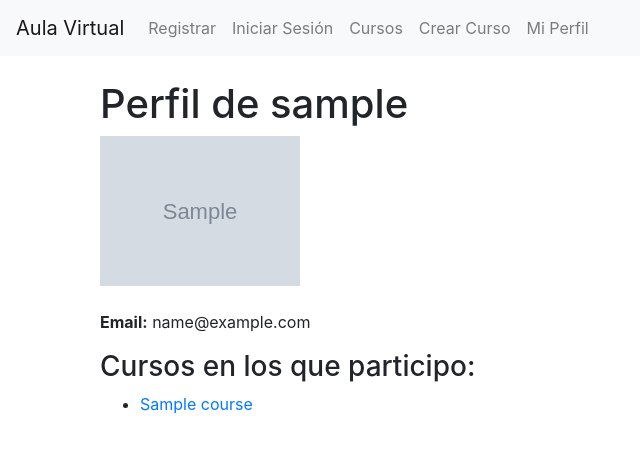
After one commit to GabyCostilla/Aula-Virtual, a Flask app: page /profile in a window 1280 px wide. The commit adds this page. Shown: the top 453 px of the page, without its empty margins (0-640 px from the left). Run offline with Flask 3, Linux system fonts and the light colour scheme; a user stored in the database is signed in; tables that the repository leaves empty hold one stand-in row (values such as "Sample post"); grey boxes marked "Sample" are stand-in pictures; some libraries are stand-ins or nearby versions.

Commit message:
agregamos sistema de perfiles

```diff
--- a/app/forms.py
+++ b/app/forms.py
@@ -1,5 +1,5 @@
 from flask_wtf import FlaskForm
-from wtforms import StringField, TextAreaField, DateField, SubmitField, PasswordField
+from wtforms import StringField, TextAreaField, DateField, SubmitField, PasswordField, FileField,SubmitField
 from wtforms.validators import DataRequired, Email, EqualTo
 
 class RegistrationForm(FlaskForm):
@@ -20,3 +20,7 @@ class CourseForm(FlaskForm):
     start_date = DateField('Fecha de Inicio', format='%Y-%m-%d', validators=[DataRequired()])
     end_date = DateField('Fecha de Finalización', format='%Y-%m-%d', validators=[DataRequired()])
     submit = SubmitField('Crear Curso')
+
+class ProfileUpdateForm(FlaskForm):
+    picture = FileField('Actualizar Foto de Perfil', validators=[DataRequired()])
+    submit = SubmitField('Actualizar')
--- a/app/models.py
+++ b/app/models.py
@@ -12,6 +12,7 @@ class User(db.Model, UserMixin):  # Hereda de UserMixin
     username = db.Column(db.String(150), nullable=False, unique=True)
     email = db.Column(db.String(150), nullable=False, unique=True)
     password = db.Column(db.String(256), nullable=False)
+    profile_picture = db.Column(db.String(256), nullable=True)  # Campo para la URL de la foto
 
     def set_password(self, password):
         """Establece la contraseña hasheada para el usuario."""
--- a/app/routes.py
+++ b/app/routes.py
@@ -1,8 +1,12 @@
-from flask import Blueprint, render_template, redirect, url_for, flash
-from .forms import RegistrationForm, LoginForm, CourseForm
+from flask import Blueprint, render_template, redirect, url_for, flash,current_app
+from .forms import RegistrationForm, LoginForm, CourseForm, ProfileUpdateForm
 from .models import User, Course, Enrollment  # Asegúrate de importar Enrollment
 from .extensions import db
 from flask_login import current_user, login_required, login_user # Importar current_user y login_required
+import os
+from werkzeug.utils import secure_filename
+import secrets
+
 
 main_bp = Blueprint('main', __name__)
 
@@ -79,12 +83,18 @@ def create_course():
         return redirect(url_for('main.list_courses'))
     return render_template('create_course.html', form=form)
 
+@main_bp.route('/course/<int:course_id>', methods=['GET'])
+def course_detail(course_id):
+    course = Course.query.get_or_404(course_id)  # Obtiene el curso por ID
+    return render_template('course_detail.html', course=course)  # Muestra la plantilla con el curso
+
+
 @main_bp.route('/enroll/<int:course_id>', methods=['POST'])
-@login_required  # Solo los usuarios logueados pueden inscribirse en un curso
+@login_required  # Asegúrate de que solo los usuarios autenticados puedan inscribirse
 def enroll(course_id):
-    course = Course.query.get_or_404(course_id)
+    course = Course.query.get_or_404(course_id)  # Verifica que el curso exista
 
-    # Verificar si el usuario ya está inscrito en el curso
+    # Verifica si el usuario ya está inscrito en el curso
     enrollment = Enrollment.query.filter_by(user_id=current_user.id, course_id=course_id).first()
 
     if enrollment:
@@ -97,3 +107,34 @@ def enroll(course_id):
         flash('¡Te has inscrito correctamente en el curso!', 'success')
 
     return redirect(url_for('main.list_courses'))
+
+@main_bp.route('/profile')
+@login_required  # Solo los usuarios autenticados pueden ver su perfil
+def profile():
+    user_courses = Enrollment.query.filter_by(user_id=current_user.id).all()  # Obtener todos los cursos del usuario
+    return render_template('profile.html', user=current_user, courses=user_courses)
+
+def save_picture(form_picture):
+    # Genera un nombre único para la imagen
+    random_hex = secrets.token_hex(8)  # Genera un token aleatorio
+    _, f_ext = os.path.splitext(form_picture.filename)  # Obtiene la extensión del archivo
+    picture_fn = random_hex + f_ext  # Crea un nuevo nombre para la imagen
+    picture_path = os.path.join(current_app.root_path, 'static/profile_pics', picture_fn)  # Ruta donde se guardará la imagen
+
+    # Guarda la imagen en la ruta especificada
+    form_picture.save(picture_path)
+
+    return '/static/profile_pics/' + picture_fn  # Retorna la URL de la imagen
+
+@main_bp.route('/update_profile', methods=['GET', 'POST'])
+@login_required
+def update_profile():
+    form = ProfileUpdateForm()  # Asegúrate de definir este formulario
+    if form.validate_on_submit():
+        if form.picture.data:
+            picture_file = save_picture(form.picture.data)  # Implementa esta función para manejar la subida
+            current_user.profile_picture = picture_file
+        db.session.commit()
+        flash('Tu perfil ha sido actualizado.', 'success')
+        return redirect(url_for('main.profile'))
+    return render_template('update_profile.html', form=form)
--- a/app/templates/base.html
+++ b/app/templates/base.html
@@ -25,6 +25,10 @@
             <li class="nav-item">
                 <a class="nav-link" href="{{ url_for('main.create_course') }}">Crear Curso</a> <!-- Enlace para crear un curso -->
             </li>
+            <li class="nav-item">
+                <a class="nav-link" href="{{ url_for('main.profile') }}">Mi Perfil</a>
+            </li>
+
         </ul>
     </div>
 </nav>
--- /dev/null
+++ b/app/templates/profile.html
@@ -0,0 +1,31 @@
+{% extends 'base.html' %}
+
+{% block title %}Perfil de {{ user.username }}{% endblock %}
+
+{% block content %}
+<div class="container">
+    <h1>Perfil de {{ user.username }}</h1>
+
+    <div class="mb-4">
+        {% if user.profile_picture %}
+            <img src="{{ user.profile_picture }}" alt="Foto de perfil" class="img-fluid" style="max-width: 200px;">
+        {% else %}
+            <img src="https://via.placeholder.com/200" alt="Foto de perfil" class="img-fluid">
+        {% endif %}
+    </div>
+
+    <p><strong>Email:</strong> {{ user.email }}</p>
+    <h3>Cursos en los que participo:</h3>
+    <ul>
+        {% for enrollment in courses %}
+            <li>
+                <a href="{{ url_for('main.course_detail', course_id=enrollment.course_id) }}">
+                    {{ enrollment.course.name }}
+                </a>
+            </li>
+        {% else %}
+            <li>No estás inscrito en ningún curso.</li>
+        {% endfor %}
+    </ul>
+</div>
+{% endblock %}
```
Also changed, not shown: app/templates/course_detail.html (added, +12 -0 lines), app/templates/update_profile.html (added, +19 -0 lines), migrations/versions/79b12b0943a8_add_profile_picture_to_user_model.py (added, +40 -0 lines), 1 other file.
